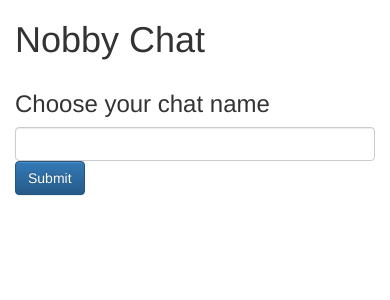
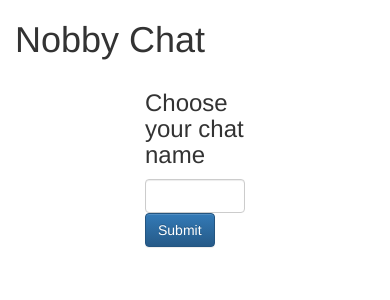
Before and after one commit to SEOKiwi/chatroom, a PHP site: page /chat.php in a window 390 px wide. Shown: the top 300 px of the page. Run offline with PHP 8.4, Linux system fonts and the light colour scheme; some libraries are stand-ins or nearby versions.

Commit message:
Users box stays always on the right, even on very small screens

```diff
--- a/chat.php
+++ b/chat.php
@@ -1,4 +1,7 @@
 <?php
+// Load the Autoloader
+require 'vendor/autoload.php';
+
 session_start();
 
 if (!empty($_POST['logout'])) {
@@ -33,45 +36,45 @@ if (!empty($_POST['chatName'])) {
 		<h1>Nobby Chat</h1>
 		<?php if (!empty($_SESSION['chatName'])) { ?>
 		<div class="row">
-			<div class="col-md-12 text-right">
+			<div class="col-xs-12 text-right">
 				<form name="logoutForm" method="POST">
 					<input id="logout-submit" class="btn btn-primary" name="logout" type="submit" value="Logout">
 				</form>
 			</div>
 		</div>
 		<div class="row">
-			<div class="col-md-8">
+			<div class="col-xs-8">
 				Chat Window
 				<div id="chat"></div>
 				<div class="row">
 					<form name="chatForm" method="POST">
-						<div class="col-md-10">
+						<div class="col-xs-10">
 							<input type="text" id="message" name="message" class="form-control" placeholder="Your message goes here.">
 						</div>
-						<div class="col-md-2 text-right">
+						<div class="col-xs-2 text-right">
 							<input id="chat-submit" class="btn btn-primary" type="submit" value="Submit">
 						</div>
 					</form>
 				</div>
 			</div>
-			<div class="col-md-4">
+			<div class="col-xs-4">
 				Users
 				<div id="users"></div>
 			</div>
 		</div>
 		<?php } else { ?>
 			<div class="row">
-				<div class="col-md-4">
+				<div class="col-xs-4">
 					<div class="warning"><?php echo !empty($warning) ? $warning : ""; ?></div>
 				</div>
-				<div class="col-md-4">
+				<div class="col-xs-4">
 					<h3>Choose your chat name</h3>
 					<form method="POST">
 						<input type="text" class="form-control" name="chatName" />
 						<input id="name-submit" class="btn btn-primary" type="submit" value="Submit">
 					</form>
 				</div>
-				<div class="col-md-4"></div>
+				<div class="col-xs-4"></div>
 			</div>
 		<?php } ?>
 	</div>
--- a/chat.txt
+++ b/chat.txt
@@ -16,3 +16,9 @@
 <div class='message'>(3:18 PM) <b>Norbert</b>: is online.<br></div>
 <div class='message'>(3:18 PM) <b>Norbert</b>: is online.<br></div>
 <div class='message'>(3:18 PM) <b>Hans</b>: is online.<br></div>
+<div class='message'>(3:43 PM) <b>Norbert</b>: is online.<br></div>
+<div class='message'>(3:44 PM) <b>Norbert</b>: is online.<br></div>
+<div class='message'>(3:45 PM) <b>Norbert</b>: is online.<br></div>
+<div class='message'>(3:45 PM) <b>Norbert</b>: is online.<br></div>
+<div class='message'>(3:45 PM) <b>Hans</b>: is online.<br></div>
+<div class='message'>(3:46 PM) <b>Hans</b>: is online.<br></div>
--- a/users.txt
+++ b/users.txt
@@ -1 +1 @@
-Hans||Norbert||
+Hans||
```
